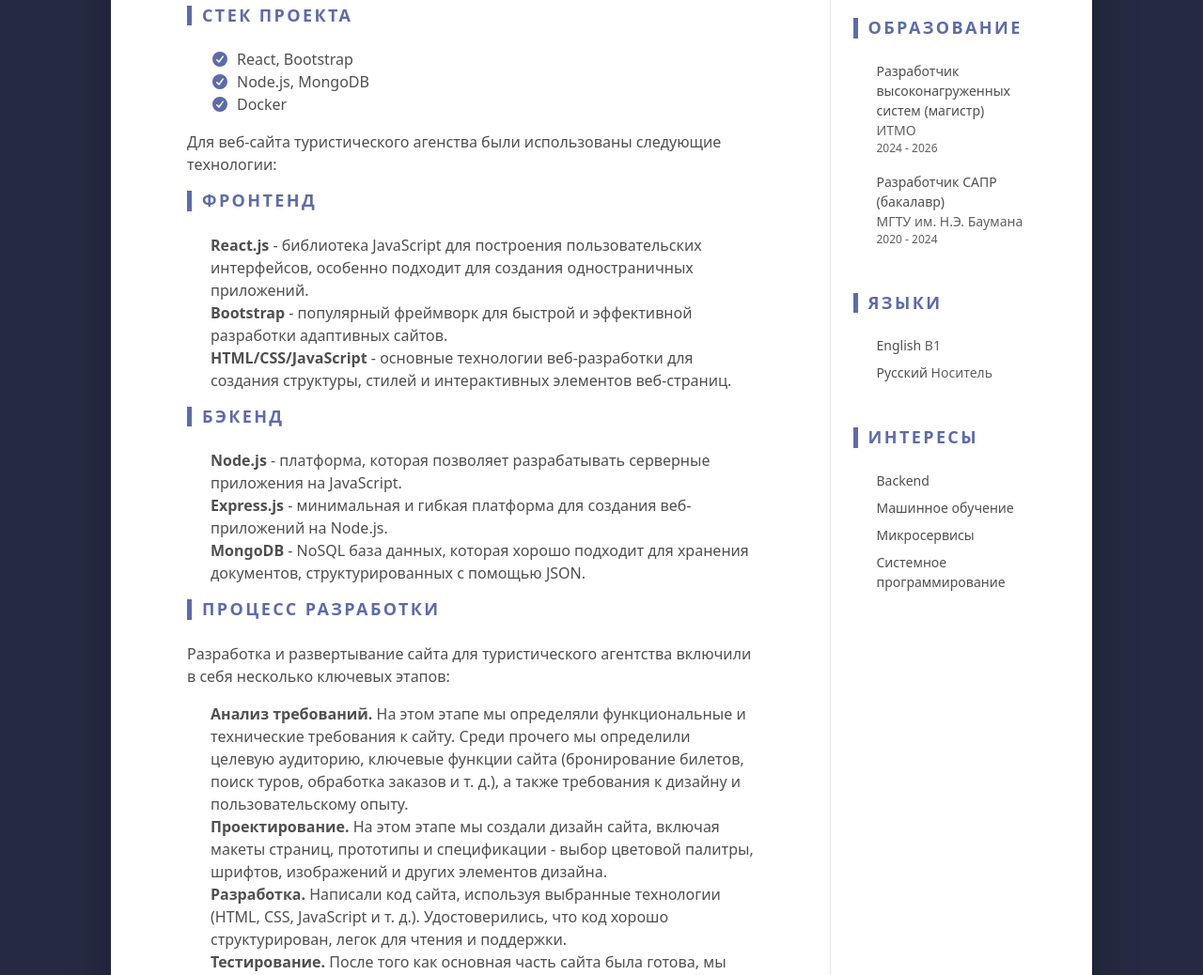
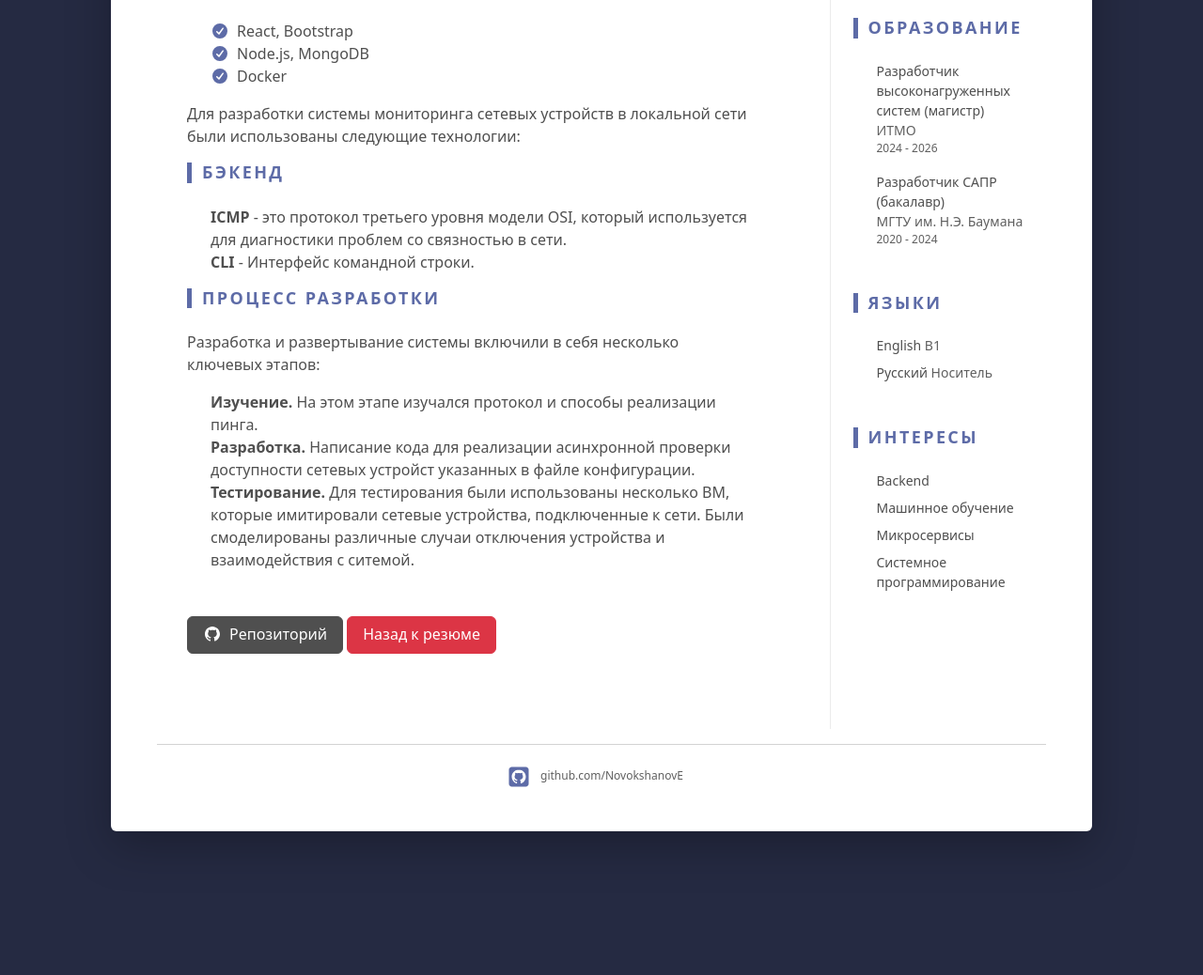
Before and after one commit to NovokshanovE/CV, a plain HTML site: page project_monitoring_system.html in a window 1280 px wide. Shown: the part 941-1979 px from the top of the page at 94% size. After the commit the page ends 1922 px from the top, so only its background shows below. Drawn offline with Linux system fonts and the light colour scheme.

Commit message:
+ 1 проект

```diff
--- a/project_monitoring_system.html
+++ b/project_monitoring_system.html
@@ -50,12 +50,12 @@
                   <div class="row">
                      <div class="resume-main col-12 col-lg-8 col-xl-9   pe-0   pe-lg-5">
                         <section class="work-section py-3">
-                           <h3 class="text-uppercase resume-section-heading mb-4">Подробнее о проекте</h3>
+                           <h3 class="text-uppercase resume-section-heading mb-4">Подробнее о проекте "Система мониторинга сетевых устройств"</h3>
                            <div class="container my-4">
                               <div class="row g-4">
                                  <div class="col-lg-12">
                                     <div class="project-box">
-                                       <img src="assets/img/projects/project5.png" class="project-img rounded" alt="Project Image">
+                                       <img src="assets/img/projects/project4.jpg" class="project-img rounded" alt="Project Image">
                                        <div class="project-content mb-5">
                                           <h3 class="text-uppercase resume-section-heading mb-4">Стек проекта</h3>
                                           <ul class="list-unstyled">
@@ -63,37 +63,37 @@
                                              <li><i class="fas fa-check-circle text-primary me-2"></i>Node.js, MongoDB</li>
                                              <li><i class="fas fa-check-circle text-primary me-2"></i>Docker</li>
                                           </ul>
-                                          <p>Для веб-сайта туристического агенства были использованы следующие технологии:
-                                          <h3 class="text-uppercase resume-section-heading mb-4">Фронтенд</h3>
+                                          <p>Для разработки системы мониторинга сетевых устройств в локальной сети были использованы следующие технологии:
+                                          <!-- <h3 class="text-uppercase resume-section-heading mb-4">Фронтенд</h3>
                                           <ul class="list-unstyled">
                                              <li><strong>React.js</strong> - библиотека JavaScript для построения пользовательских интерфейсов, особенно подходит для создания одностраничных приложений.</li>
                                              <li><strong>Bootstrap</strong> - популярный фреймворк для быстрой и эффективной разработки адаптивных сайтов.</li>
                                              <li><strong>HTML/CSS/JavaScript</strong> - основные технологии веб-разработки для создания структуры, стилей и интерактивных элементов веб-страниц.</li>
-                                          </ul>
+                                          </ul> -->
                                           <h3 class="text-uppercase resume-section-heading mb-4">Бэкенд</h3>
                                           <ul class="list-unstyled">
-                                             <li><strong>Node.js</strong> - платформа, которая позволяет разрабатывать серверные приложения на JavaScript.</li>
-                                             <li><strong>Express.js</strong> - минимальная и гибкая платформа для создания веб-приложений на Node.js.</li>
-                                             <li><strong>MongoDB</strong> - NoSQL база данных, которая хорошо подходит для хранения документов, структурированных с помощью JSON.</li>
+                                             <!-- <li><strong>Python</strong> - язык программирования.</li -->
+                                             <li><strong>ICMP</strong> - это протокол третьего уровня модели OSI, который используется для диагностики проблем со связностью в сети.</li>
+                                             <li><strong>CLI</strong> - Интерфейс командной строки.</li>
                                           </ul>
                                           </p>
                                           <h3 class="text-uppercase resume-section-heading mb-4">Процесс разработки</h3>
-                                          <p>Разработка и развертывание сайта для туристического агентства включили в себя несколько ключевых этапов:
+                                          <p>Разработка и развертывание системы включили в себя несколько ключевых этапов:
                                           <ul class="list-unstyled">
-                                             <li>
+                                             <!-- <li>
                                                 <strong>Анализ требований.</strong> На этом этапе мы определяли функциональные и технические требования к сайту. Среди прочего мы определили целевую аудиторию, ключевые функции сайта (бронирование билетов, поиск туров, обработка заказов и т. д.), а также требования к дизайну и пользовательскому опыту.
-                                             </li>
-                                             <li><strong>Проектирование.</strong> На этом этапе мы создали дизайн сайта, включая макеты страниц, прототипы и спецификации - выбор цветовой палитры, шрифтов, изображений и других элементов дизайна.</li>
-                                             <li><strong>Разработка.</strong> Написали код сайта, используя выбранные технологии (HTML, CSS, JavaScript и т. д.). Удостоверились, что код хорошо структурирован, легок для чтения и поддержки.</li>
-                                             <li><strong>Тестирование.</strong> После того как основная часть сайта была готова, мы провели тестирование, чтобы убедиться, что все работает корректно и без ошибок. Это этап включал в себя функциональное тестирование (проверку функциональности сайта), тестирование производительности (проверку скорости загрузки страниц), тестирование безопасности (проверку защиты данных пользователей) и другие виды проверок.</li>
-                                             <li><strong>Развертывание.</strong> После того как сайт был протестирован, мы развернули его на сервере. Это шаг включал в себя настройку сервера, установку необходимого ПО, импорт базы данных и другие задачи.</li>
-                                             <li><strong>Поддержка и обслуживание.</strong> После запуска сайта мы продолжаем поддерживать его, регулярно обновляем и вносим изменения в соответствии с отзывами пользователей и меняющимися требованиями рынка.</li>
+                                             </li> -->
+                                             <li><strong>Изучение.</strong> На этом этапе изучался протокол и способы реализации пинга.</li>
+                                             <li><strong>Разработка.</strong> Написание кода для реализации асинхронной проверки доступности сетевых устройст указанных в файле конфигурации.</li>
+                                             <li><strong>Тестирование.</strong> Для тестирования были использованы несколько ВМ, которые имитировали сетевые устройства, подключенные к сети. Были смоделированы различные случаи отключения устройства и взаимодействия с ситемой.</li>
+                                             <!-- <li><strong>Развертывание.</strong> После того как сайт был протестирован, мы развернули его на сервере. Это шаг включал в себя настройку сервера, установку необходимого ПО, импорт базы данных и другие задачи.</li>
+                                             <li><strong>Поддержка и обслуживание.</strong> После запуска сайта мы продолжаем поддерживать его, регулярно обновляем и вносим изменения в соответствии с отзывами пользователей и меняющимися требованиями рынка.</li> -->
                                           </ul>
                                           </p>
                                        </div>
                                        <div class="mt-5">
-                                          <a href="https://url_of_your_site.com" target="_blank" class="btn btn-primary text-white"><i class="fas fa-globe"></i> Перейти на сайт</a>
-                                          <a href="https://github.com" target="_blank" class="btn btn-secondary"><i class="fab fa-github me-2"></i>Репозиторий</a>
+                                          <!-- <a href="https://url_of_your_site.com" target="_blank" class="btn btn-primary text-white"><i class="fas fa-globe"></i> Перейти на сайт</a> -->
+                                          <a href="https://github.com/NovokshanovE/monitoring_system" target="_blank" class="btn btn-secondary"><i class="fab fa-github me-2"></i>Репозиторий</a>
                                           <a href="index.html" target="_self" class="btn btn-danger">Назад к резюме</a>
                                        </div>
                                     </div>
@@ -112,7 +112,7 @@
                                  <li class="mb-2">Python: (Django, FastAPI, Flask, Numpy, Pandas)
                                  <li>
                                  <li class="mb-2">Java:(Maven, Java Core) </li>
-                                 <li class="mb-2">C/C++: Eigen, STL, MPI)</li>
+                                 <li class="mb-2">C/C++: (Eigen, STL, MPI)</li>
                                  <li class="mb-2">Dart: (Flutter Linux/Android/Windows)</li>
                                  <li class="mb-2">SQL:(SQLite, PostgreSQL, MySQL) </li>
                               </ul>
```
Also changed, not shown: project_electric.html (+1 -1 lines).
